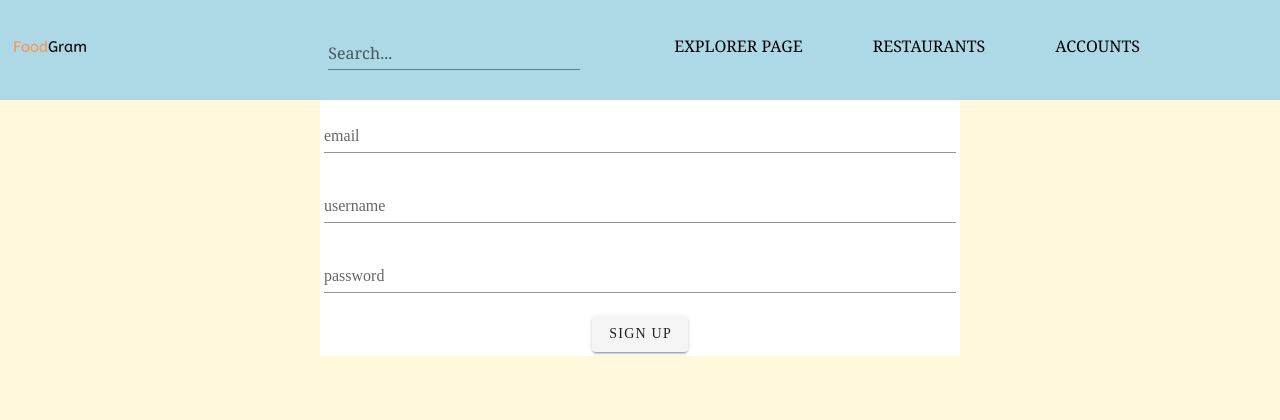
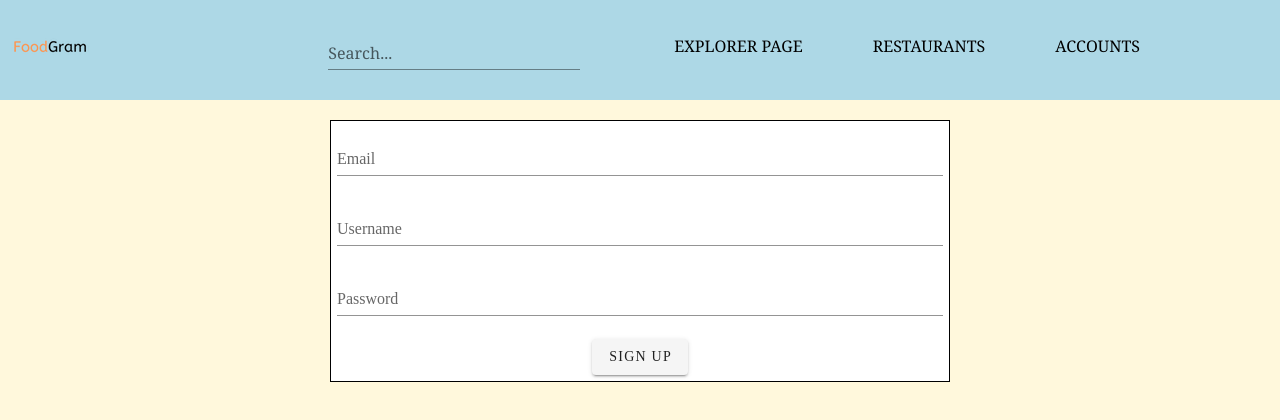
Before and after one commit to mjl776/FoodGram, a Vue app: page /#/Accounts/sign-up in a window 1280 px wide. Shown: the top 420 px of the page. Built offline with nearby package versions, Linux system fonts and the light colour scheme.

Commit message:
restyled sign-up and sign in pages to have border

```diff
--- a/src/components/users/signIn.vue
+++ b/src/components/users/signIn.vue
@@ -1,24 +1,26 @@
 <template>
-    <div class= 'container'>
+<div class = "outside-border">
+    <div class= 'border'>
         <form class = "sign-in-form" @submit.prevent= "post">
+            <p>
+                 <v-text-field label="Username"
+                    v-model="username">
+                 </v-text-field>
+            <p>
 
             <p>
-                <label for = "username" > Username: </label>
-                <input id = "username" v-model="username">
-            </p>
-
+                <v-text-field label="Password"
+                    v-model="password">
+                </v-text-field>
             <p>
-                <label for = "password" > Password: </label>
-                <input id = "password" v-model="password">
-            <p>
-
-                <v-btn><input type = "submit" value = "Submit"> </v-btn>
+                <v-btn><input type = "submit" value = "Sign In"> </v-btn>
             </p>
         </form>
         <div class ="sign-up-redirect">
             <li> <v-btn><router-link tag = a to = "/Accounts/sign-up">  Sign up  </router-link></v-btn> </li>
         </div>
     </div>
+</div>
 </template>
 
 <script>
@@ -44,6 +46,19 @@ export default {
 
 <style scoped>
 
+    .outside-border {
+        padding: 20px;
+    }
+
+    .border {
+        margin: auto;
+        width: 40%;
+        padding: 30px;
+        text-align: center;
+        border: 1px solid black;
+        background-color: white;
+    }
+
     .sign-in-form {
         font-size: 20px;
         text-decoration: none;
@@ -52,13 +67,6 @@ export default {
     .sign-up-redirect {
         font-size: 20px;
         text-transform: uppercase;
-    }
-
-    .container {
-        margin: auto;
-        width: 50%;
-        padding: 30px;
-        text-align: center;
     }
 
     li {
--- a/src/components/users/signUp.vue
+++ b/src/components/users/signUp.vue
@@ -1,24 +1,28 @@
 <template>
+    <div class ="outside-border">
+        <div class= "border">
             <form class = "sign-up-form" @submit.prevent= "signup">
                 <p>
-          <v-text-field label="email"
+                <v-text-field label="Email"
                     v-model="email">
                     </v-text-field>
                 </p>
 
                 <p>
-            <v-text-field label="username"
+                    <v-text-field label="Username"
                     v-model="username">
                     </v-text-field>
                 </p>
                 <p>
-            <v-text-field label="password"
+                    <v-text-field label="Password"
                     v-model="password">
                     </v-text-field>
                 <p>
                 <v-btn type = "submit" value = "signup"> Sign up </v-btn>
                 </p>
             </form>
+        </div>
+    </div>
 </template>
 
 <script>
@@ -87,10 +91,16 @@ export default {
 </script>
 
 <style scoped>
+
+    .outside-border {
+        padding: 20px;
+    }
+
     .sign-up-form {
+        border: 1px solid black;
         margin: auto;
         width: 50%;
-        padding: 4px;
+        padding: 6px;
         text-align: center;
         font-size: 30px;
         background-color: white;
```
Lines whose indentation alone changed are shown as unchanged.
